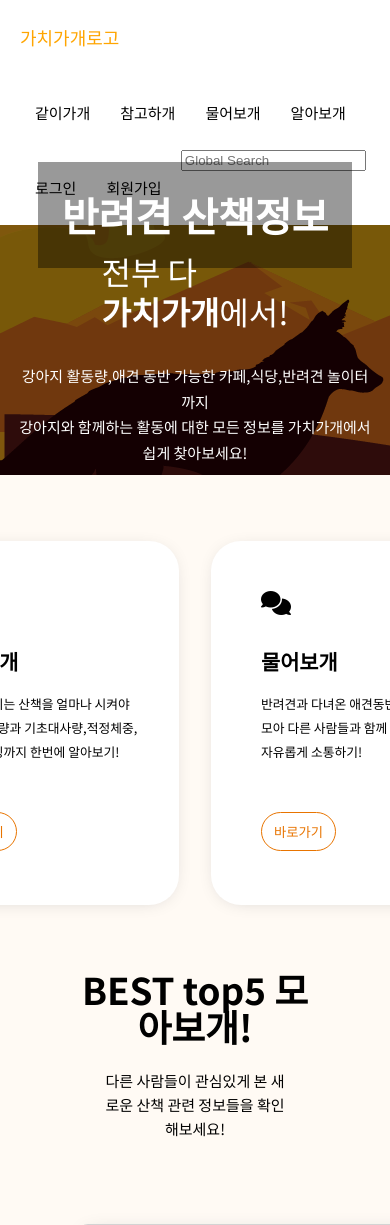
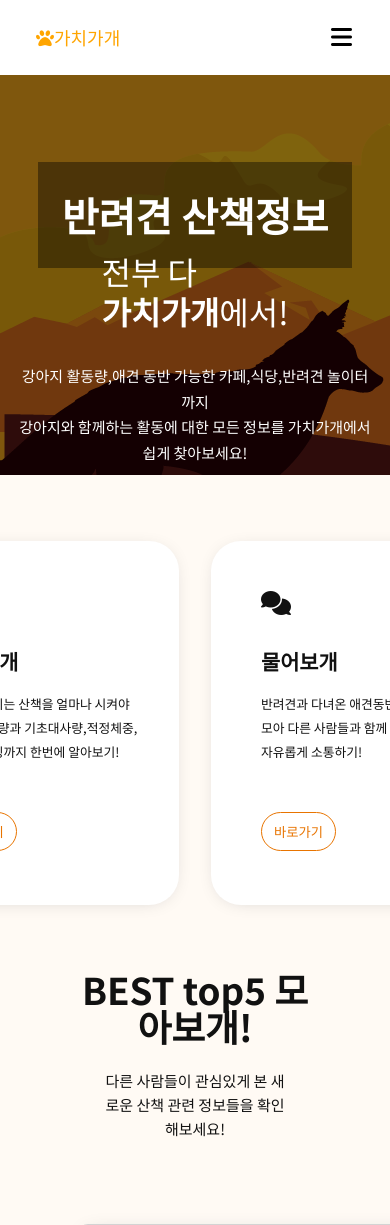
Before and after one commit to ksiyeon27/piro14dogotogether, a Django app: template blog/templates/taggit/taggit_post_list.html in a window 390 px wide; the page is wider, and only the part inside the window is pictured. Shown: the top 1225 px of that part. Run offline with Django 3.2, Linux system fonts and the light colour scheme; the template is opened without the code that fills it, so the values that code supplies are empty; some libraries are stand-ins or nearby versions.

Commit message:
nav 반응형

```diff
--- a/faq/templates/faq/qna.html
+++ b/faq/templates/faq/qna.html
@@ -23,6 +23,12 @@
                 </div>
             {% endfor %}
             -->
+            <div class="contentBx">
+                <div class="label">Q.List one</div>
+                <div class="content">
+                    <p>A.hihihhihhih</p>
+                </div>
+            </div>
             <div class="contentBx">
                 <div class="label">Q.List two</div>
                 <div class="content">
--- a/piroproject/static/base.css
+++ b/piroproject/static/base.css
@@ -3,6 +3,7 @@
     text-align:center;
     margin:0;
     font-size: 15px;
+    color:#111111;
     background:#FFFAF4;
     font-family: 'Noto Sans KR',sans-serif;
 }
@@ -32,7 +33,7 @@
     margin:75px 0 0 0;
 }
 
-        /*----range button style----*/
+/*----orange button style----*/
 .org-btn-sm{
     border:1px solid #E87400;
     border-radius: 20px;
@@ -52,11 +53,14 @@
     color:white;
     transition:0.3s;
 }
+
 /*------------ navbar -------------*/
-
-        nav {
+.navbar {
+    display:flex;
+    justify-content: space-between;
+    align-items: center;
     margin: 0;
-            position: absolute;;
+    position: absolute;
     top: 0;
     width: 100vw;
     background-color:white;
@@ -66,39 +70,67 @@
     color: orange;
     font-size: 18px;
     padding: 0 20px;
-            float: left;
     line-height: 75px;
     text-decoration: none;
 }
 
 .menu {
-            display: inline;
-            font-size: 15px;
+    display: flex;
+    font-size: 0.9rem;
     color: black;
     list-style: none;
-            float: right;
-            padding: 0 20px;
     margin: 0;
 }
 
 .menu li {
     float: left;
+    margin:0 2vw;
     line-height: 75px;
 }
 
 .menu a {
     text-decoration: none;
     color: black;
-            padding: 0 15px;
     display: block;
 }
 .menu a:hover {
     color: #E87400;
 }
+.navbar_toggleBtn{
+    position: absolute;
+    right:70px;
+    font-size:1.5rem;
+    color:black;
+    display: none;
+}
+
+@media screen and (max-width:800px){
+    .navbar{
+        flex-direction:column;
+        align-items: flex-start;
+        padding:0 1rem;
+    }
+    .menu{
+        display: none;
+        flex-direction: column;
+        align-items: center;
+        width:100%;
+    }
+    .menu li{
+        width:100%;
+        text-align: center;
+    }
+    .navbar_toggleBtn{
+        display:block;
+        margin-top:25px;
+    }
+    .menu.active{
+        display: flex;
+    }
+}
 
 
 /*------------ main1 -------------*/
-
 #main1{
     background-image:url("mainHeader.png");
     background-repeat: no-repeat;
@@ -133,7 +165,6 @@
 
 
 /*------------ main2 -------------*/
-
 #main2{
     margin:5vh 10vw;
 }
@@ -225,6 +256,7 @@
     margin:0;
     padding:25px 0;
 }
+
 /*-----------footer-----------*/
 footer{
     position: relative;
--- a/piroproject/static/faq/qna.css
+++ b/piroproject/static/faq/qna.css
@@ -1,5 +1,5 @@
 body{
-    background-image:url("powBack.png");
+    background-image:url("../powBack.png");
     background-repeat: no-repeat;
     background-color:white;
 }
--- a/piroproject/templates/base.html
+++ b/piroproject/templates/base.html
@@ -12,12 +12,12 @@
     {% endblock %}
 </head>
 <body>
-    <nav>
+
         {% block nav %}
-        <div class="navbar">
-            <span class="logo">
-                <a href="{% url 'accounts:base' %}">가치가개로고</a>
-            </span>
+        <nav class="navbar">
+            <div class="logo">
+                <a href="{% url 'accounts:base' %}"><i class="fas fa-paw"></i>가치가개</a>
+            </div>
             <ul class="menu">
             {% if user.is_authenticated %}
                 <li><a href="{% url 'map:showmap'%}">같이가개</a></li>
@@ -41,9 +41,22 @@
                 </form>
             {% endif %}
             </ul>
+            <a href="" class="navbar_toggleBtn">
+                <i class="fas fa-bars"></i>
+            </a>
+        </nav>
         {% endblock %}
-        </div>
-    </nav>
+    <script>
+        const toggleBtn = document.querySelector('.navbar_toggleBtn');
+        const menu = document.querySelector('.menu');
+
+        toggleBtn.addEventListener('click',function(e){
+            menu.classList.toggle('active')
+            e.preventDefault();
+        });
+    </script>
+
+
     <main>
         {% block body %}
             <section id="main1">
```
Lines whose indentation alone changed are shown as unchanged.
